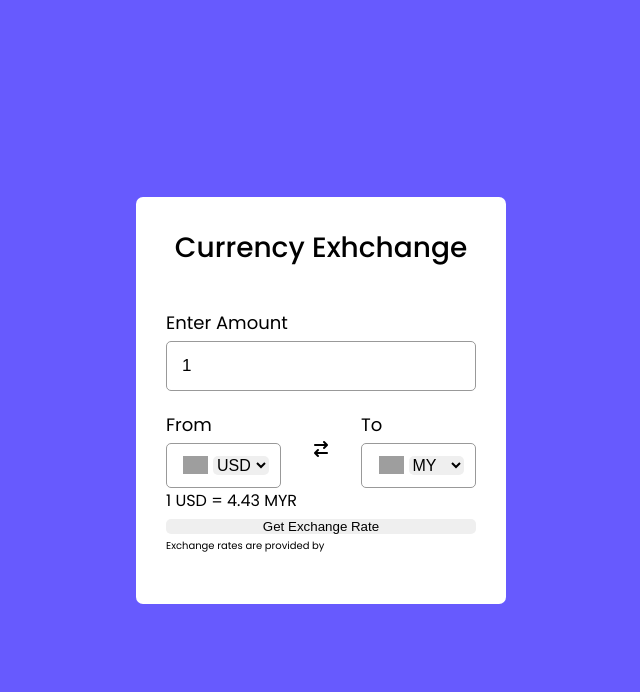
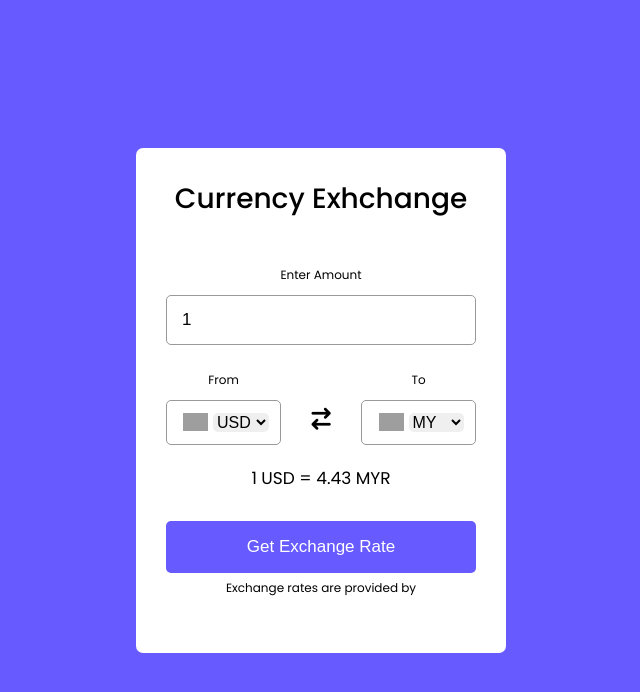
Before and after one commit to ahmadaimandev/Currency-Converter, a plain HTML site: page index.html in a window 1280 px wide. Shown: the whole page, without its empty margins (319-959 px from the left). Drawn offline with Linux system fonts and the light colour scheme; grey boxes are pictures that could not be loaded.

Commit message:
add javascript file
javascript file for country list.

```diff
--- a/assets/css/style.css
+++ b/assets/css/style.css
@@ -2,8 +2,8 @@
     font-family: 'Poppins', sans-serif;
 
     /*Color Section*/
-    --BG-color: #675AFE;
-    --WrapperBG-color: #fff;
+    --main-purple-color: #675AFE;
+    --main-white-color: #fff;
 }
 * {
     margin: 0;
@@ -15,13 +15,13 @@ body {
     align-items: center;
     justify-content: center;
     min-height: 100vh;
-    background: var(--BG-color);
+    background: var(--main-purple-color);
 }
 .wrapper {
     width: 370px;
     padding: 30px;
     border-radius: 7px;
-    background: var(--WrapperBG-color);
+    background: var(--main-white-color);
 }
 .wrapper header {
     font-size: 28px;
@@ -50,7 +50,7 @@ form input {
 form input:focus { /*:focus CSS pseudo-class represents an element (such as a form input) that has received focus.
     It is generally triggered when the user clicks or taps on an element or selects it with the keyboard's Tab key*/
     padding: 0 14px;
-    border: 2px solid var(--BG-color);
+    border: 2px solid var(--main-purple-color);
 }
 form .drop-list {
     display: flex;
@@ -75,3 +75,27 @@ form .drop-list {
 .select-box img {
     max-width: 25px;
 }
+.drop-list .icon {
+    font-size: 22px;
+    cursor: pointer;
+    margin-top: 30px;
+}
+form .exchange-rate {
+    font-size: 17px;
+    margin: 20px 0 30px;
+    justify-content: center;
+    text-align: center;
+}
+form button {
+    height: 52px;
+    color: var(--main-white-color);
+    font-size: 17px;
+    cursor: pointer;
+    background: var(--main-purple-color);
+}
+form p {
+    font-size: 12px;
+    justify-content: center;
+    text-align: center;
+    padding: 6px;
+}
--- a/index.html
+++ b/index.html
@@ -57,8 +57,10 @@
                 1 USD = 4.43 MYR
             </div>
             <button>Get Exchange Rate</button>
-            <p style="font-size: 10px;">Exchange rates are provided by</p>
+            <p>Exchange rates are provided by</p>
         </form>
     </div>
 </body>
+<script src="/assets/js/main.js"></script>
+<script src="/assets/js/country.js"></script>
 </html>
```
Also changed, not shown: assets/js/country.js (added).
